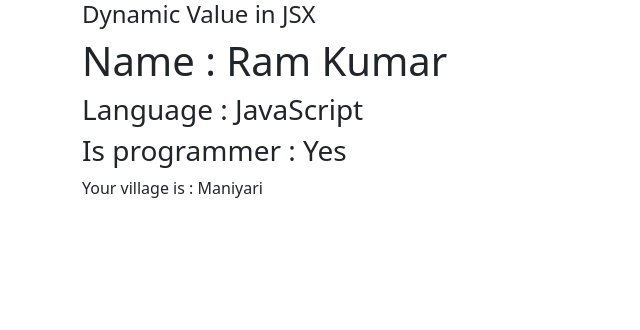
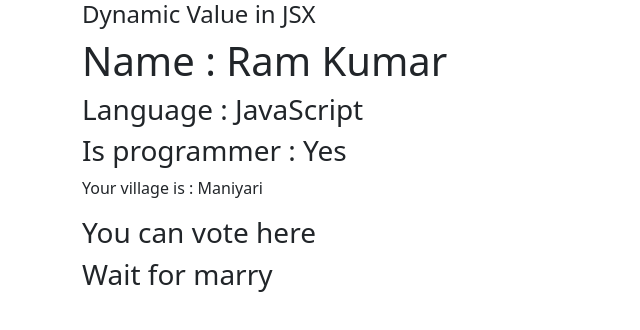
Before and after one commit to Developerramm/mern-stack-development, a React (Vite) app in the folder React/demo2/: page / in a window 1280 px wide. Shown: the top 330 px of the page, without its empty margins (0-640 px from the left). Built offline with nearby package versions, Linux system fonts and the light colour scheme.

Commit message:
conditional jsx rendering

```diff
--- a/React/demo2/src/App.jsx
+++ b/React/demo2/src/App.jsx
@@ -1,17 +1,16 @@
 import React from "react";
-
-
 const App = () => {
   let person = {
-    name : "Ram Kumar",
-    program : "JavaScript",
-    isProgrammer : true,
-  }
+    name: "Ram Kumar",
+    program: "JavaScript",
+    isProgrammer: true,
+  };
 
-  const village = ()=>{
+  const village = () => {
     return "Maniyari ";
-  }
+  };
 
+  let age = 18;
 
   return (
     <div className="container">
@@ -19,7 +18,10 @@ const App = () => {
       <h1>Name : {person.name} </h1>
       <h3>Language : {person.program} </h3>
       <h3>Is programmer : {person.isProgrammer ? "Yes" : "No"} </h3>
-      <p>Your village is :  {village()} </p>
+      <p>Your village is : {village()} </p>
+      <h3> {age >= 18 && "You can vote here "} </h3>
+      <h3> {age > 20 && "You can marry"} </h3>
+      <h3> {age > 21 || "Wait for marry "} </h3>
     </div>
   );
 };
```
